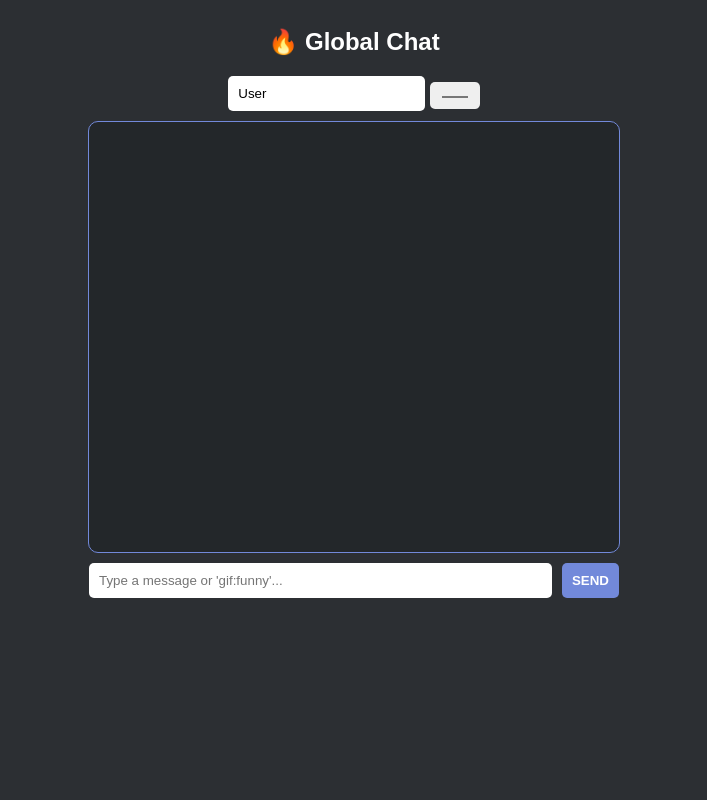
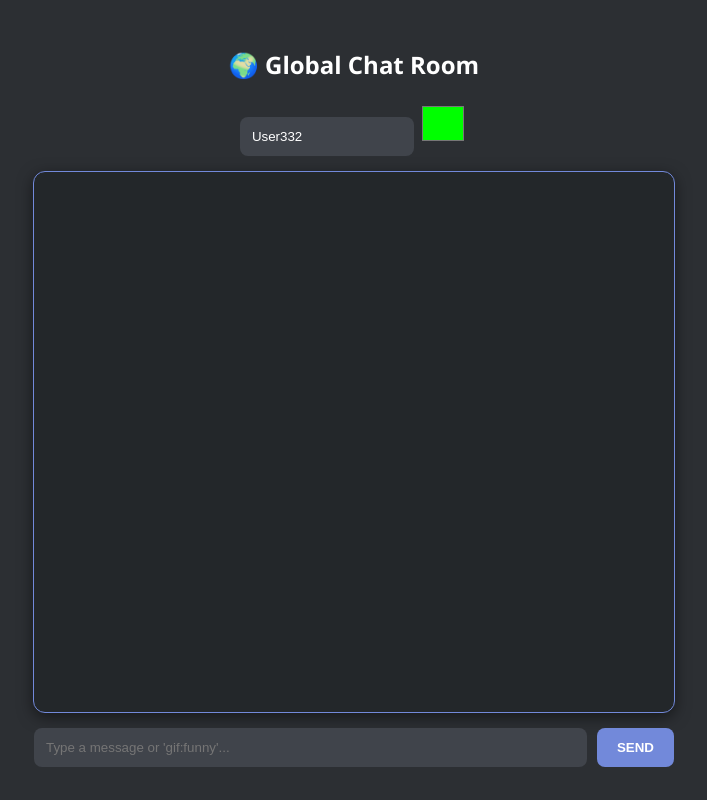
Before and after one commit to kjp2327/my-chat-app, a Flask app: page / in a window 1280 px wide. Shown: the whole page, without its empty margins (286-993 px from the left). Run offline with Flask 3, Linux system fonts and the light colour scheme; data that the repository does not hold is empty; some libraries are stand-ins or nearby versions.

Commit message:
index.html

```diff
--- a/templates/index.html
+++ b/templates/index.html
@@ -1,40 +1,43 @@
 <!DOCTYPE html>
 <html>
 <head>
-    <title>Cool Chat Room</title>
+    <title>Global Cool Chat</title>
     <script src="https://cdn.socket.io/4.7.2/socket.io.min.js"></script>
     <style>
-        body { background: #2c2f33; color: white; font-family: sans-serif; display: flex; flex-direction: column; align-items: center; }
-        #chat-window { width: 500px; height: 400px; background: #23272a; border-radius: 10px; padding: 15px; overflow-y: auto; border: 1px solid #7289da; margin-top: 10px;}
-        .msg-img { max-width: 250px; border-radius: 10px; display: block; margin-top: 5px; border: 2px solid #7289da; }
-        #input-area { display: flex; gap: 10px; width: 530px; margin-top: 10px; }
-        input { padding: 10px; border-radius: 5px; border: none; }
-        button { padding: 10px; border-radius: 5px; border: none; cursor: pointer; background: #7289da; color: white; font-weight: bold; }
+        body { background: #2c2f33; color: white; font-family: 'Segoe UI', Tahoma, Geneva, Verdana, sans-serif; display: flex; flex-direction: column; align-items: center; padding-top: 20px; }
+        #chat-window { width: 90%; max-width: 600px; height: 500px; background: #23272a; border-radius: 12px; padding: 20px; overflow-y: auto; border: 1px solid #7289da; box-shadow: 0 4px 15px rgba(0,0,0,0.5); }
+        .msg-img { max-width: 280px; border-radius: 10px; display: block; margin-top: 8px; border: 2px solid #7289da; }
+        #input-area { display: flex; gap: 10px; width: 90%; max-width: 640px; margin-top: 15px; }
+        input[type="text"] { flex-grow: 1; padding: 12px; border-radius: 8px; border: none; background: #40444b; color: white; outline: none; }
+        input[type="color"] { width: 50px; height: 45px; border: none; background: none; cursor: pointer; }
+        button { padding: 12px 20px; border-radius: 8px; border: none; cursor: pointer; background: #7289da; color: white; font-weight: bold; transition: 0.2s; }
+        button:hover { background: #5b70be; }
+        .user-tag { font-weight: bold; margin-right: 8px; }
     </style>
 </head>
 <body>
 
-    <h2>🔥 Global Chat</h2>
+    <h2>🌍 Global Chat Room</h2>
 
-    <div>
-        <input type="text" id="username" placeholder="Username" value="User">
-        <input type="color" id="user-color" value="#00ff00">
+    <div style="margin-bottom: 15px;">
+        <input type="text" id="username" placeholder="Username..." style="width: 150px;" value="User{{ range(1, 999) | random }}">
+        <input type="color" id="user-color" value="#00ff00" title="Choose your name color">
     </div>
 
     <div id="chat-window">
         {% for msg in history %}
-            <p><span style="color: {{ msg[2] }}"><strong>{{ msg[0] }}:</strong></span> {{ msg[1] | safe }}</p>
+            <div><p><span style="color: {{ msg[2] }}" class="user-tag">{{ msg[0] }}:</span> {{ msg[1] | safe }}</p></div>
         {% endfor %}
     </div>
 
     <div id="input-area">
-        <input type="text" id="message" placeholder="Type a message or 'gif:funny'..." style="flex-grow: 1;">
+        <input type="text" id="message" placeholder="Type a message or 'gif:funny'...">
         <button onclick="sendMessage()">SEND</button>
     </div>
 
     <script>
-        // Force connection to local server
-        const socket = io("http://127.0.0.1:5000");
+        // CRITICAL FIX: Empty brackets means "connect to current website"
+        const socket = io();
 
         async function sendMessage() {
             const user = document.getElementById('username').value;
@@ -43,9 +46,9 @@
 
             if (!input) return;
 
-            // AUTOMATIC GIF LOGIC: If you type "gif:keyword", it sends a GIF automatically
             if (input.startsWith('gif:')) {
                 const keyword = input.replace('gif:', '');
+                try {
                     const response = await fetch(`https://tenor.googleapis.com/v2/search?q=${keyword}&key=LIVDSRZULEUB&limit=1`);
                     const data = await response.json();
                     if (data.results.length > 0) {
@@ -56,8 +59,8 @@
                             color: color
                         });
                     }
+                } catch (e) { console.error("GIF failed to load", e); }
             } else {
-                // Regular Text Message
                 socket.emit('send_message', { username: user, message: input, color: color });
             }
 
@@ -66,15 +69,14 @@
 
         socket.on('receive_message', function(data) {
             const chatWindow = document.getElementById('chat-window');
-            const messageElement = document.createElement('div');
-            messageElement.innerHTML = `<p><span style="color: ${data.color}"><strong>${data.username}:</strong></span> ${data.message}</p>`;
-            chatWindow.appendChild(messageElement);
+            const messageDiv = document.createElement('div');
+            messageDiv.innerHTML = `<p><span style="color: ${data.color}" class="user-tag">${data.username}:</span> ${data.message}</p>`;
+            chatWindow.appendChild(messageDiv);
             chatWindow.scrollTop = chatWindow.scrollHeight;
         });
 
-        // Allow "Enter" key to send
-        document.getElementById('message').addEventListener("keypress", function(event) {
-            if (event.key === "Enter") sendMessage();
+        document.getElementById('message').addEventListener("keypress", function(e) {
+            if (e.key === "Enter") sendMessage();
         });
     </script>
 </body>
```
Lines whose indentation alone changed are shown as unchanged.
